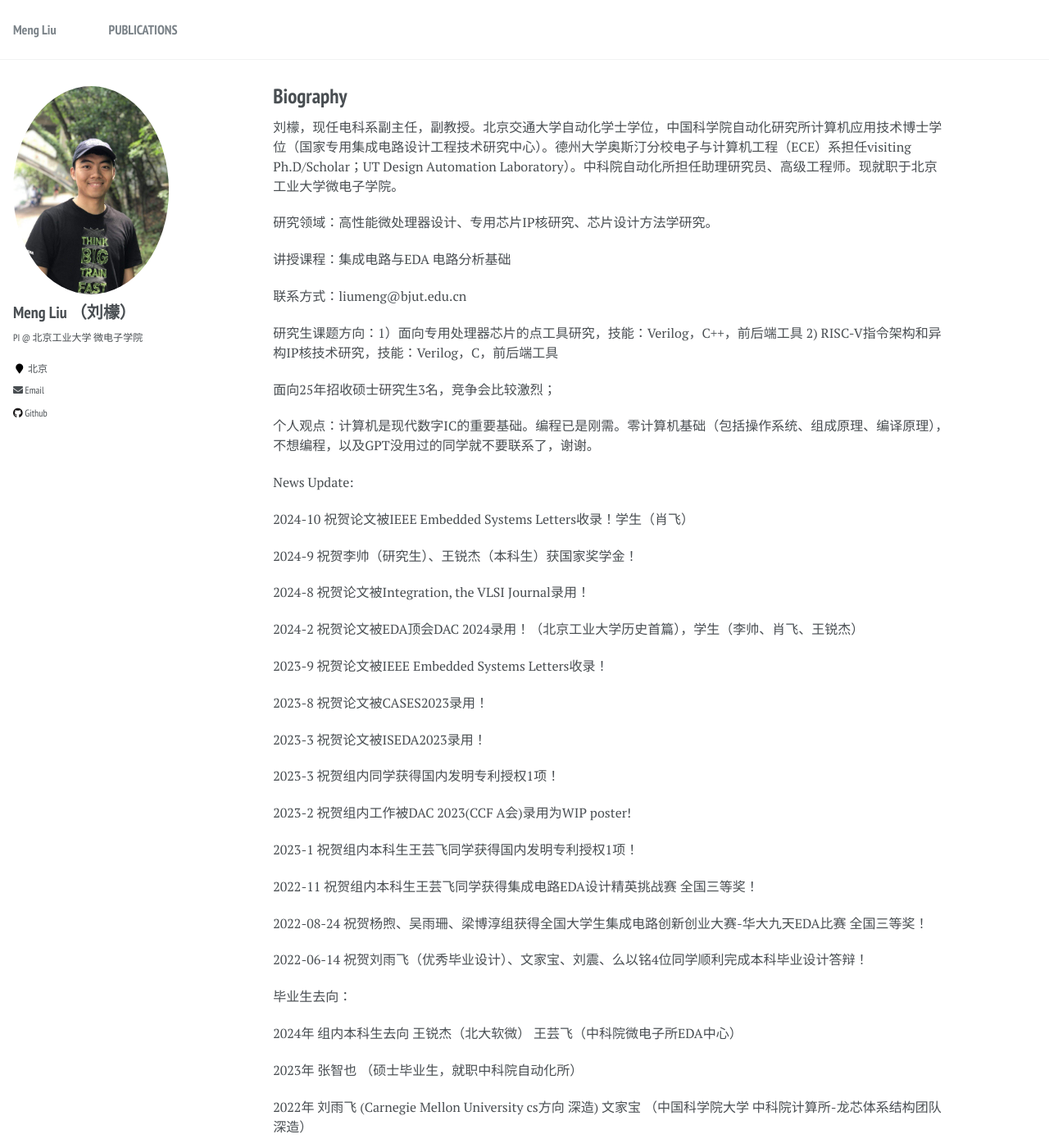
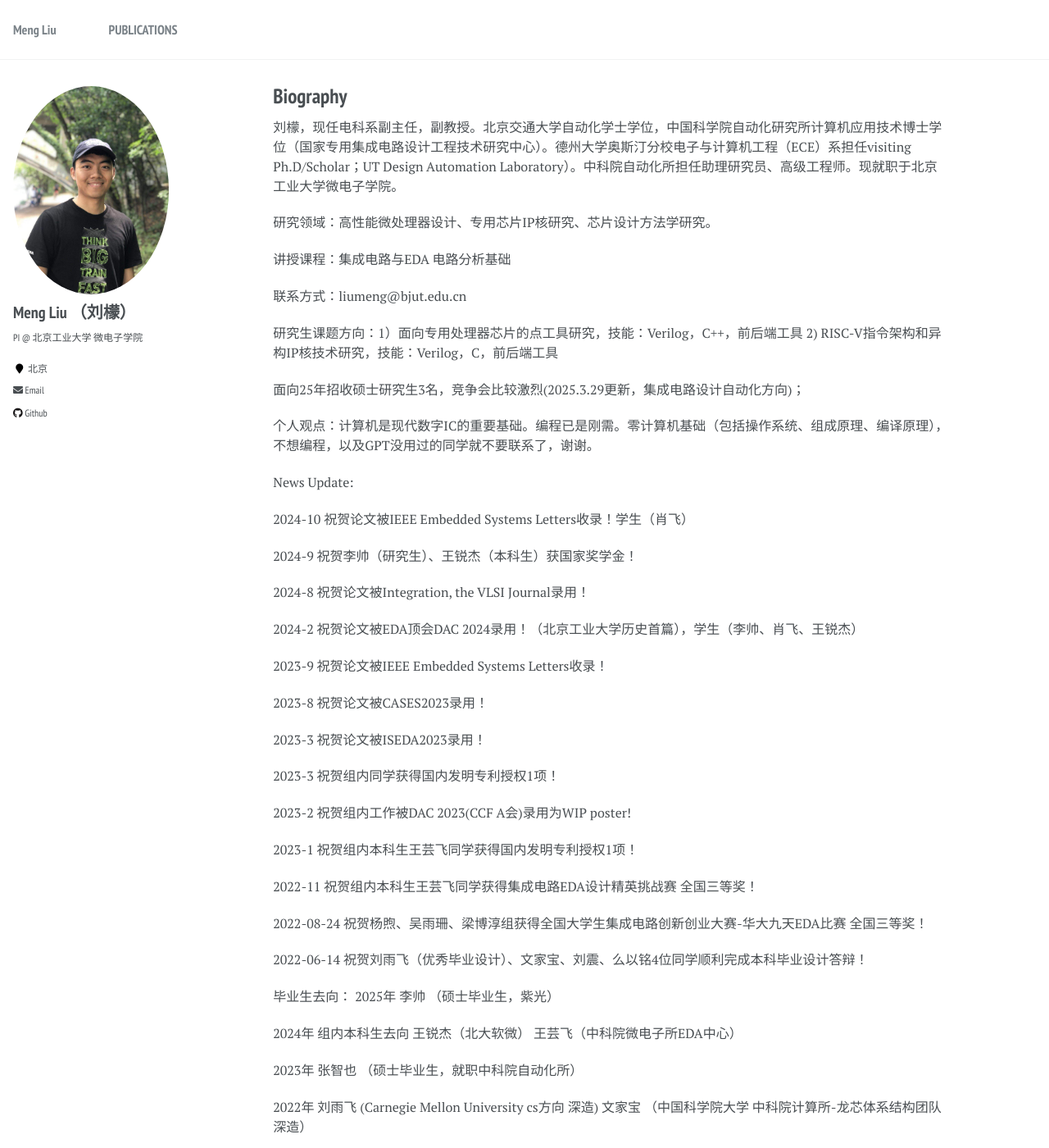
Before and after one commit to liumengbjut/liumengbjut.github.io, a Jekyll site: the page built from _pages/about.md, in a window 1280 px wide and 1400 px high. Shown: the whole window at 82% size. Built offline with Jekyll 4.4.1, drawn with Linux system fonts in a browser that asks for light colours.

Commit message:
Update about.md

```diff
--- a/_pages/about.md
+++ b/_pages/about.md
@@ -21,7 +21,7 @@ redirect_from:
 
 研究生课题方向：1）面向专用处理器芯片的点工具研究，技能：Verilog，C++，前后端工具  2) RISC-V指令架构和异构IP核技术研究，技能：Verilog，C，前后端工具
 
-面向25年招收硕士研究生3名，竞争会比较激烈；
+面向25年招收硕士研究生3名，竞争会比较激烈(2025.3.29更新，集成电路设计自动化方向)；
 
 个人观点：计算机是现代数字IC的重要基础。编程已是刚需。零计算机基础（包括操作系统、组成原理、编译原理），不想编程，以及GPT没用过的同学就不要联系了，谢谢。
 
@@ -56,6 +56,7 @@ News Update:
 
 
 毕业生去向：
+2025年  李帅     （硕士毕业生，紫光）
 
 2024年  组内本科生去向 王锐杰（北大软微） 王芸飞（中科院微电子所EDA中心）
 
```
